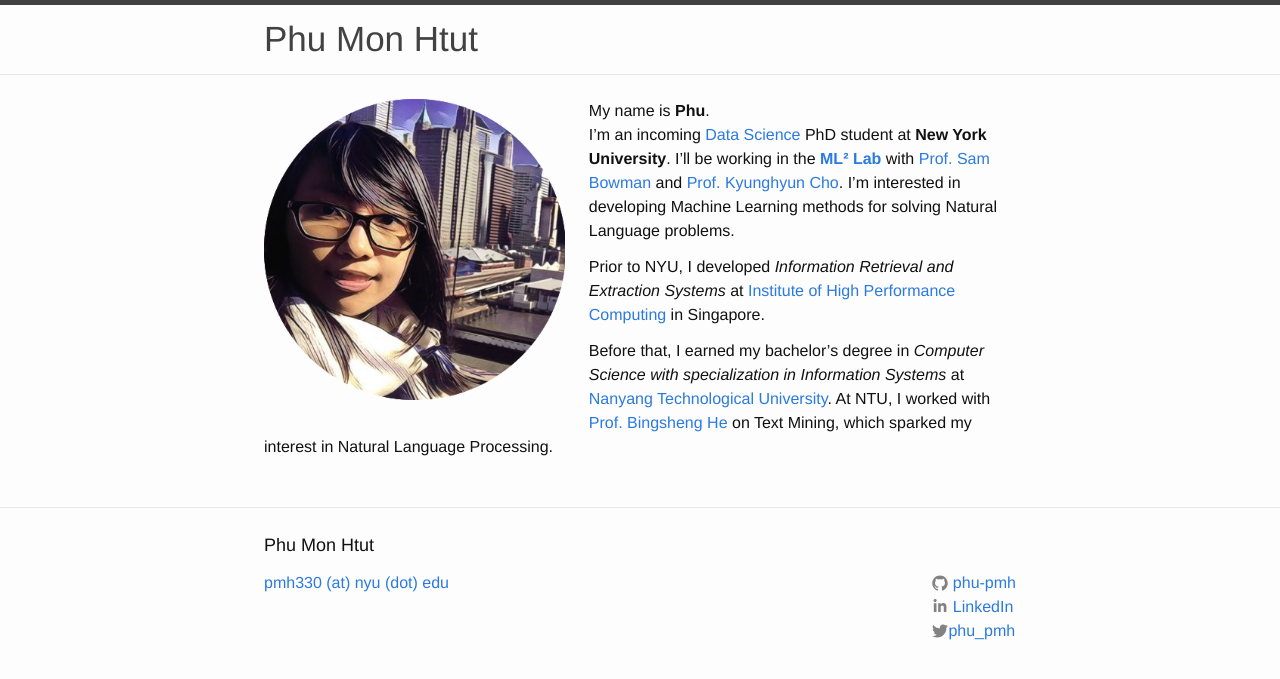
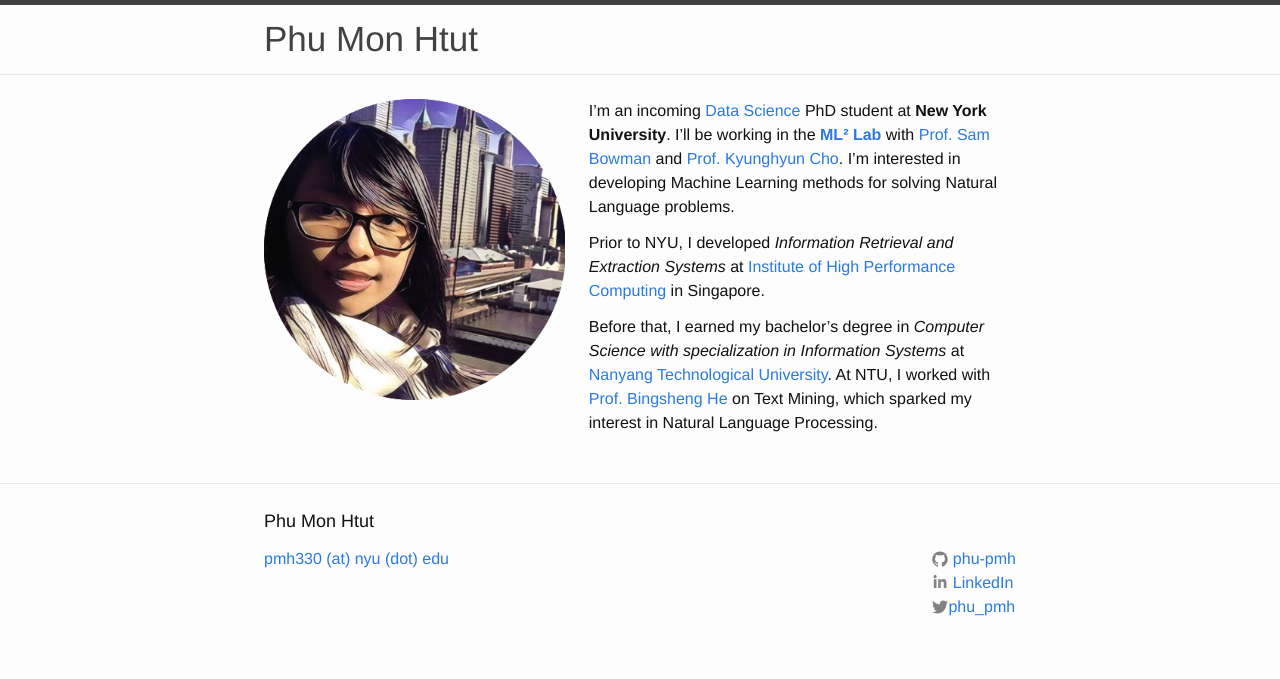
Before and after one commit to phu-pmh/phu-pmh.github.io, a Jekyll site: the page built from index.md, in a window 1280 px wide. Shown: the top 679 px of the page. Built offline with Jekyll 4.4.1, drawn with Linux system fonts in a browser that asks for light colours.

Commit message:
Update index.md

```diff
--- a/index.md
+++ b/index.md
@@ -1,7 +1,6 @@
 ---
 layout: home
 ---
-My name is **Phu**.
 I'm an incoming [Data Science](http://cds.nyu.edu/) PhD student at **New York University**. I'll be working in the **[ML² Lab](https://wp.nyu.edu/ml2/)** with [Prof. Sam Bowman](https://www.nyu.edu/projects/bowman/) and [Prof. Kyunghyun Cho](https://kyunghyuncho.me/). I'm interested in developing Machine Learning methods for solving Natural Language problems.
 
 Prior to NYU, I developed *Information Retrieval and Extraction Systems* at [Institute of High Performance Computing](https://www.a-star.edu.sg/ihpc) in Singapore.
```
